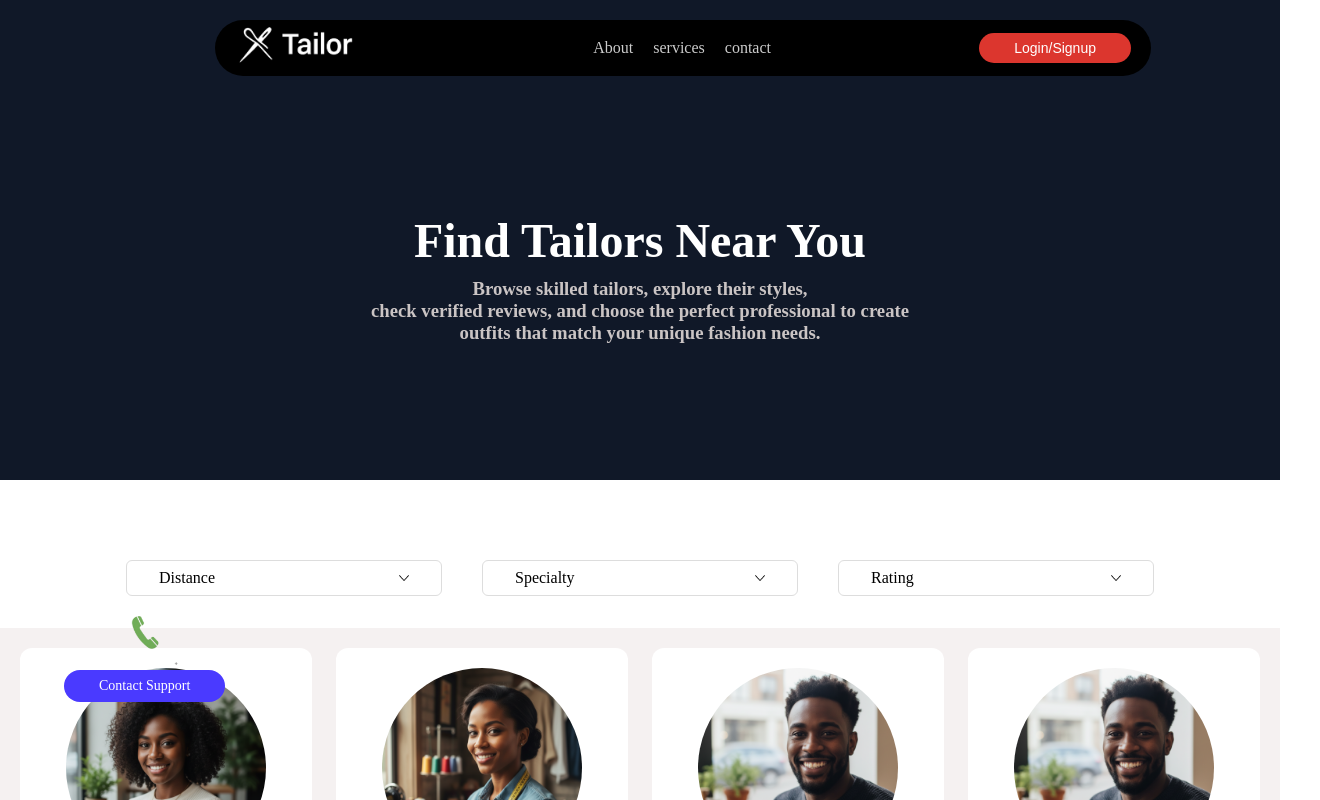
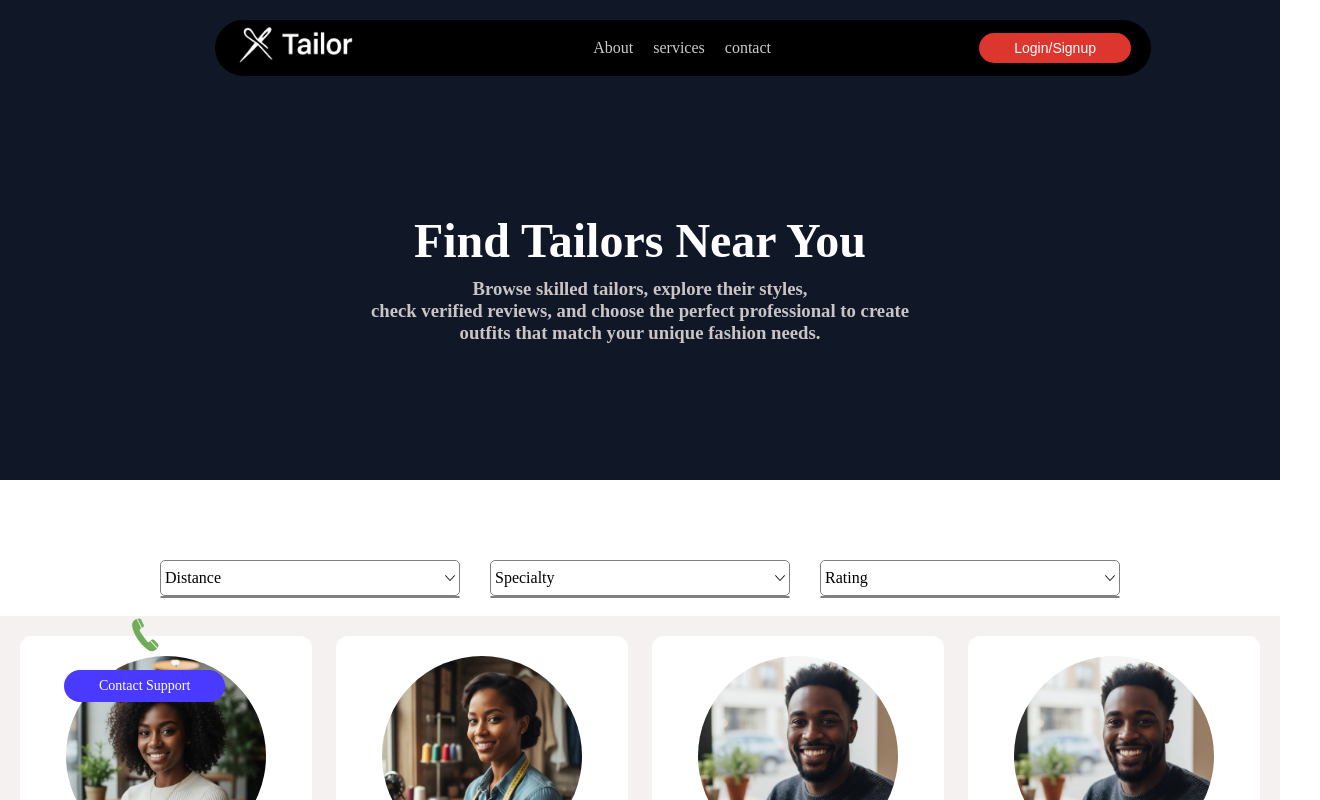
Before and after one commit to Tenagabriel/tailor-project, a React (Vite) app in the folder tailor-project/: page /browse in a window 1280 px wide. Shown: the top 800 px of the page, 1320 px wide, since content can reach past the window. Built offline with nearby package versions, Linux system fonts and the light colour scheme.

Commit message:
created the options for the custom parts

```diff
--- a/tailor-project/src/pages/browse/brosweTailorsPage.tsx
+++ b/tailor-project/src/pages/browse/brosweTailorsPage.tsx
@@ -5,6 +5,7 @@ import RegFx from "../Home/regFx";
 import SignInPop from "../Home/signup";
 import Customized from "./custom";
 import TailorProfile from "./Profile";
+import Footer from "../../components/footer";
 
 type toggleFunc = {
   isSign: boolean;
@@ -27,6 +28,7 @@ function BrowseTailorsPage({isSign, isReg, setIsReg, regClick, cancelSign, regDe
          <SignInPop isSign={isSign} regDetails={regDetails} cancelSign={cancelSign} />
          <Customized />
          <TailorProfile/>
+         <Footer />
         </>
     )
 }
--- a/tailor-project/src/pages/browse/custom.css
+++ b/tailor-project/src/pages/browse/custom.css
@@ -9,34 +9,72 @@ h1 {
  margin-top: 6rem;
 }
 
-.cus-main-bx {
+
+
+.arrow-downp-img {
+    width: 10px;
+    cursor: pointer;
+    object-fit: contain;
+}
+
+.arrow-up-img {
+    width: 10px;
+    display: none;
+    cursor: pointer;
+    object-fit: contain;
+}
+
+.cus-max-bx {
     display: flex;
-    flex-direction: row;
     justify-content: center;
-    align-items: center;
-    gap: 40px;
-    margin-bottom: 2rem;
+    gap: 30px;
+    margin-bottom: 20px;
 }
 
 
 
-.cus-bx {
-    border: 1px solid #ddd;
-    padding: 0.5rem 2rem;
+.cus-max2-bx {
+    width: 300px;
     display: flex;
-    flex-direction: row;
-    align-items: center;
-    justify-content: space-between;
-    width: 250px;
-    gap: 90px;
-    border-radius: 6px;
+    flex-direction: column;
+    gap: 3px;
+    position: relative;
 }
 
-.cus-bx p {
-    margin-top: 0;
-    margin-bottom: 0;
+.cus-main-bx {
+    border: 1px solid grey;
+    display: flex;
+    justify-content: space-between;
+    border-radius: 5px;
+    padding: 0.5rem 0.25rem;
 }
 
-.arrow-downp-img {
-    width: 10px;
+.cus-main-bx p {
+    margin: 0;
 }
+
+.distlistmaxbx {
+    position: absolute;
+    top: 100%;
+    left: 0;
+    right: 0;
+    max-height: 0;
+    overflow: hidden;
+    transition: max-height 0.8s ease;
+    border: 1px solid grey;
+    border-radius: 5px;
+    padding-left: 4px;
+    padding-right: 4px;
+    z-index: 2000;
+    background-color: white;
+}
+
+.distlistmaxbx.open {
+    max-height: 500px;
+}
+
+
+.distlist {
+    display: flex;
+    justify-content: space-between;
+}
--- a/tailor-project/src/pages/browse/custom.tsx
+++ b/tailor-project/src/pages/browse/custom.tsx
@@ -1,21 +1,156 @@
+import { useState } from "react";
 import "./custom.css";
 
 function customized() {
+  const [isDistanceAsc, setIsDistanceAsc] = useState(true);
+  const [isSpecAsc, setIsSpecAsc] = useState(true);
+    const [isRateAsc, setIsRateAsc] = useState(true);
+
+  const handleDistanceClick = () => {
+    setIsDistanceAsc(!isDistanceAsc);
+  };
+
+  const handleDistCloseClick = () => {
+    setIsDistanceAsc(true);
+  };
+
+    const handleSpecClick = () => {
+    setIsSpecAsc(!isSpecAsc);
+  };
+
+  const handleSpecCloseClick = () => {
+    setIsSpecAsc(true);
+  };
+
+  const handleRateClick = () => {
+    setIsRateAsc(!isRateAsc);
+  };
+
+  const handleRateCloseClick = () => {
+    setIsRateAsc(true);
+  };
+
+
+
+
   return (
     <>
       <div className="cus-max-bx">
-        <div className="cus-main-bx">
-          <div className="cus-bx">
+        <div className="cus-max2-bx">
+          <div className="cus-main-bx">
             <p>Distance</p>
-            <img className="arrow-downp-img" src="images/icons/down-arrow.png" alt="" />
+            <img
+              onClick={handleDistanceClick}
+              style={{ display: !isDistanceAsc ? "none" : "block" }}
+              className="arrow-downp-img"
+              src="images/icons/down-arrow.png"
+              alt=""
+            />
+            <img
+              onClick={handleDistCloseClick}
+              style={{ display: isDistanceAsc ? "none" : "block" }}
+              className="arrow-up-img"
+              src="images//icons/up-arrow-angle.png"
+              alt=""
+            />
           </div>
-          <div className="cus-bx">
+          <div className={`distlistmaxbx ${!isDistanceAsc ? "open" : ""}`}>
+            <li className="distlist">
+              <p>5km</p>
+              <input type="radio" />
+            </li>
+            <li className="distlist">
+              <p>10km</p>
+              <input type="radio" />
+            </li>
+            <li className="distlist">
+              <p>20km</p>
+              <input type="radio" />
+            </li>
+            <li className="distlist">
+              <p>30km</p>
+              <input type="radio" />
+            </li>
+            <li className="distlist">
+              <p>40km</p>
+              <input type="radio" />
+            </li>
+            <li className="distlist">
+              <p>50km</p>
+              <input type="radio" />
+            </li>
+            <li className="distlist">
+              <p>60km</p>
+              <input type="radio" />
+            </li>
+          </div>
+        </div>
+
+        <div className="cus-max2-bx">
+          <div className="cus-main-bx">
             <p>Specialty</p>
-            <img className="arrow-downp-img" src="images/icons/down-arrow.png" alt="" />
+            <img
+              onClick={handleSpecClick}
+              style={{ display: !isSpecAsc ? "none" : "block" }}
+              className="arrow-downp-img"
+              src="images/icons/down-arrow.png"
+              alt=""
+            />
+            <img
+              onClick={handleSpecCloseClick}
+              style={{ display: isSpecAsc ? "none" : "block" }}
+              className="arrow-up-img"
+              src="images//icons/up-arrow-angle.png"
+              alt=""
+            />
           </div>
-          <div className="cus-bx">
+          <div className={`distlistmaxbx ${!isSpecAsc ? "open" : ""}`}>
+            <li className="distlist">
+              <p>Male</p>
+              <input type="radio" />
+            </li>
+            <li className="distlist">
+              <p>Female</p>
+              <input type="radio" />
+            </li>
+            <li className="distlist">
+              <p>Unisex</p>
+              <input type="radio" />
+            </li>
+          </div>
+        </div>
+
+        <div className="cus-max2-bx">
+          <div className="cus-main-bx">
             <p>Rating</p>
-            <img className="arrow-downp-img" src="images/icons/down-arrow.png" alt="" />
+            <img
+              onClick={handleRateClick}
+              style={{ display: !isRateAsc ? "none" : "block" }}
+              className="arrow-downp-img"
+              src="images/icons/down-arrow.png"
+              alt=""
+            />
+            <img
+              onClick={handleRateCloseClick}
+              style={{ display: isRateAsc ? "none" : "block" }}
+              className="arrow-up-img"
+              src="images//icons/up-arrow-angle.png"
+              alt=""
+            />
+          </div>
+          <div className={`distlistmaxbx ${!isRateAsc ? "open" : ""}`}>
+            <li className="distlist">
+              <p>Good</p>
+              <input type="radio" />
+            </li>
+            <li className="distlist">
+              <p>Very Good</p>
+              <input type="radio" />
+            </li>
+            <li className="distlist">
+              <p>Excellent</p>
+              <input type="radio" />
+            </li>
           </div>
         </div>
       </div>
@@ -24,3 +159,76 @@ function customized() {
 }
 
 export default customized;
+
+/*
+
+     <div className="cus-max-bx">
+        <div className="cus-main-bx">
+          <div className="distmaxbx">
+            <div className="cus-bx">
+              <p>Distance</p>
+              <img
+                onClick={handleDistanceClick}
+                style={{ display: !isDistanceAsc ? "none" : "block" }}
+                className="arrow-downp-img"
+                src="images/icons/down-arrow.png"
+                alt=""
+              />
+              <img
+                onClick={handleDistCloseClick}
+                style={{ display: isDistanceAsc ? "none" : "block" }}
+                className="arrow-up-img"
+                src="images//icons/up-arrow-angle.png"
+                alt=""
+              />
+            </div>
+            <div className="distlistmaxbx">
+              <li className="distlist">
+                <p>5km</p>
+                <input type="radio" />
+              </li>
+              <li className="distlist">
+                <p>5km</p>
+                <input type="radio" />
+              </li>
+              <li className="distlist">
+                <p>5km</p>
+                <input type="radio" />
+              </li>
+              <li className="distlist">
+                <p>5km</p>
+                <input type="radio" />
+              </li>
+              <li className="distlist">
+                <p>5km</p>
+                <input type="radio" />
+              </li>
+              <li className="distlist">
+                <p>5km</p>
+                <input type="radio" />
+              </li>
+              <li className="distlist">
+                <p>5km</p>
+                <input type="radio" />
+              </li>
+            </div>
+          </div>
+          <div className="cus-bx">
+            <p>Specialty</p>
+            <img
+              className="arrow-downp-img"
+              src="images/icons/down-arrow.png"
+              alt=""
+            />
+          </div>
+          <div className="cus-bx">
+            <p>Rating</p>
+            <img
+              className="arrow-downp-img"
+              src="images/icons/down-arrow.png"
+              alt=""
+            />
+          </div>
+        </div>
+      </div>
+*/
```
Also changed, not shown: tailor-project/src/pages/browse/distDrop.css (added), tailor-project/src/pages/browse/distDrop.tsx (added).
